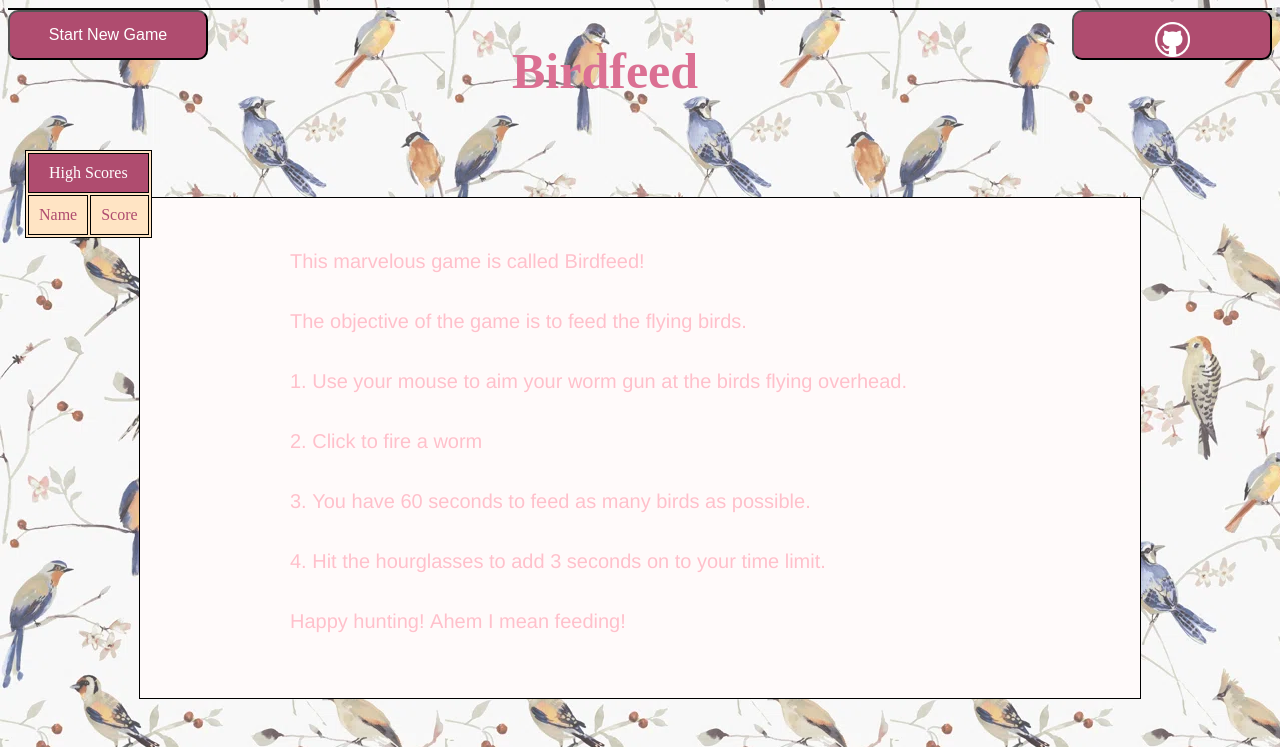
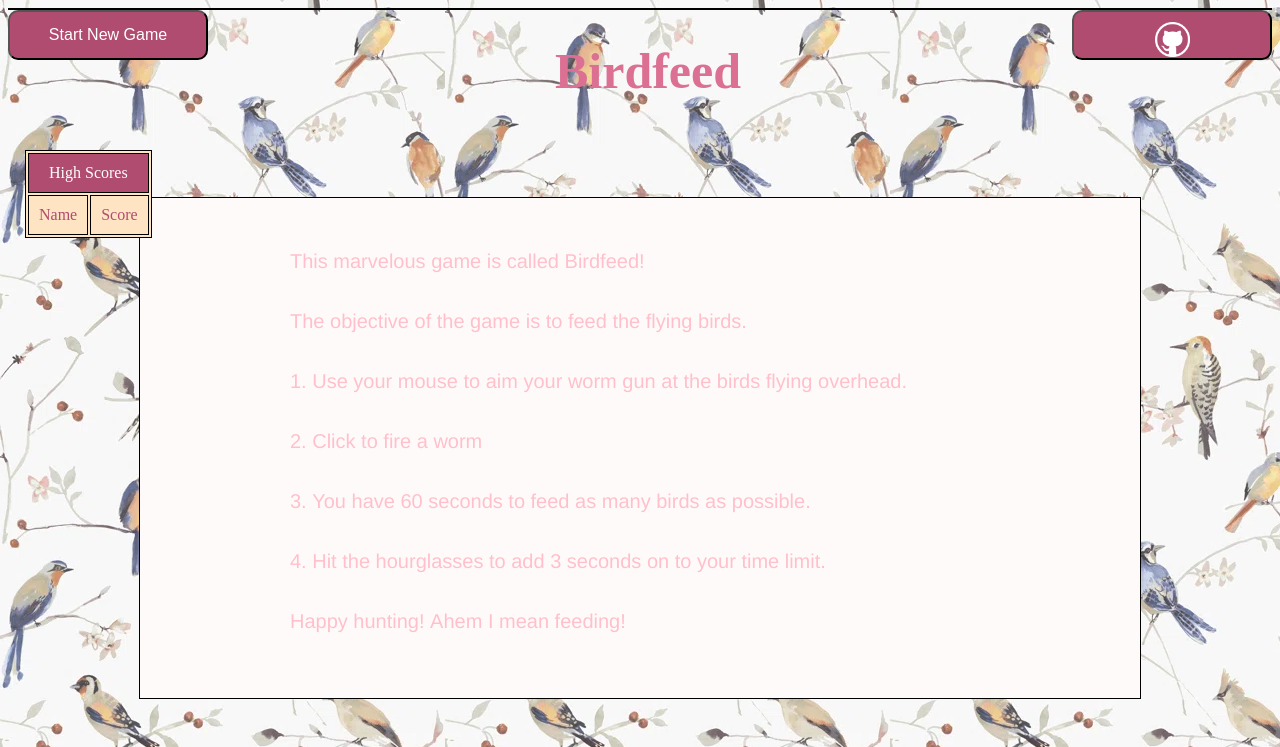
Before and after one commit to abaez8031/Birdfeed, a website built with webpack: page index.html in a window 1280 px wide. Shown: the top 747 px of the page. Built offline with nearby package versions, Linux system fonts and the light colour scheme.

Commit message:
fixed name

```diff
--- a/style.css
+++ b/style.css
@@ -120,8 +120,8 @@ body {
 #game-name {
   font-size: 50px;
   position: absolute;
+  width: 100%;
   top: 0;
-  left: 40%;
   text-align: center;
   color: palevioletred;
   font-family: chalkduster;
```
